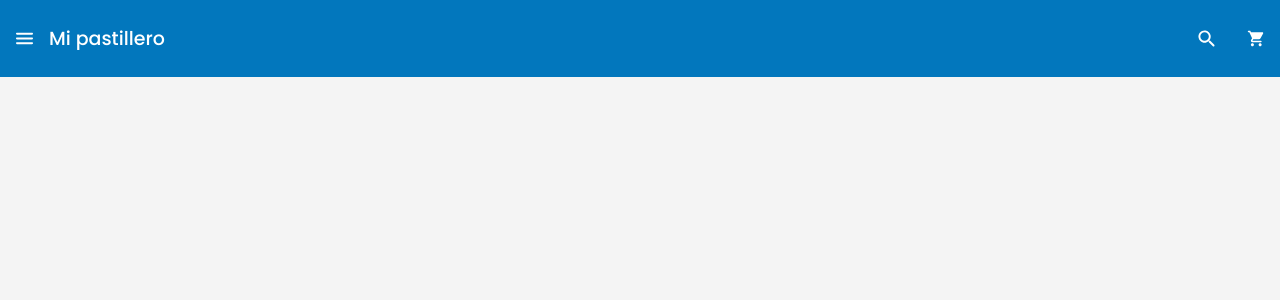
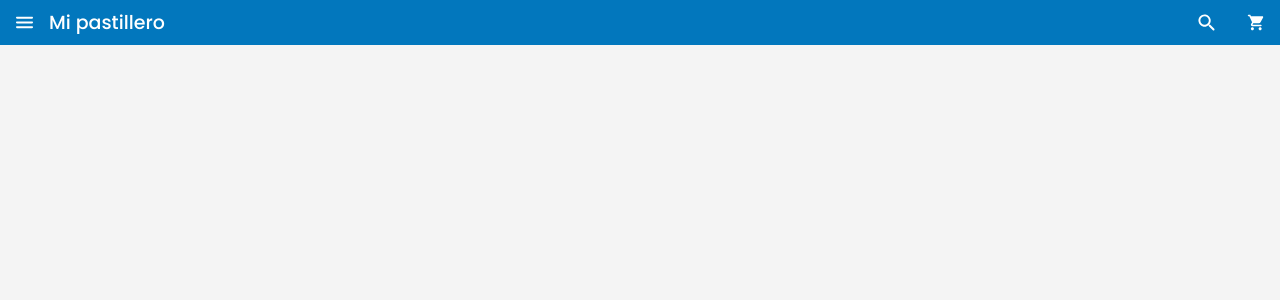
Before and after one commit to FelipeCampbell/inventures-pastillero, a Next.js app: page / in a window 1280 px wide. Shown: the top 300 px of the page. Built offline with nearby package versions, Linux system fonts and the light colour scheme.

Commit message:
styles(globals): remove browser inherent margins for h1,h2,p

```diff
--- a/styles/globals.css
+++ b/styles/globals.css
@@ -11,16 +11,10 @@ a {
   text-decoration: none;
 }
 
+h1, h2, p{
+  margin: 0;
+}
+
 * {
   box-sizing: border-box;
 }
-
-@media (prefers-color-scheme: dark) {
-  html {
-    color-scheme: dark;
-  }
-  body {
-    color: white;
-    background: black;
-  }
-}
```
